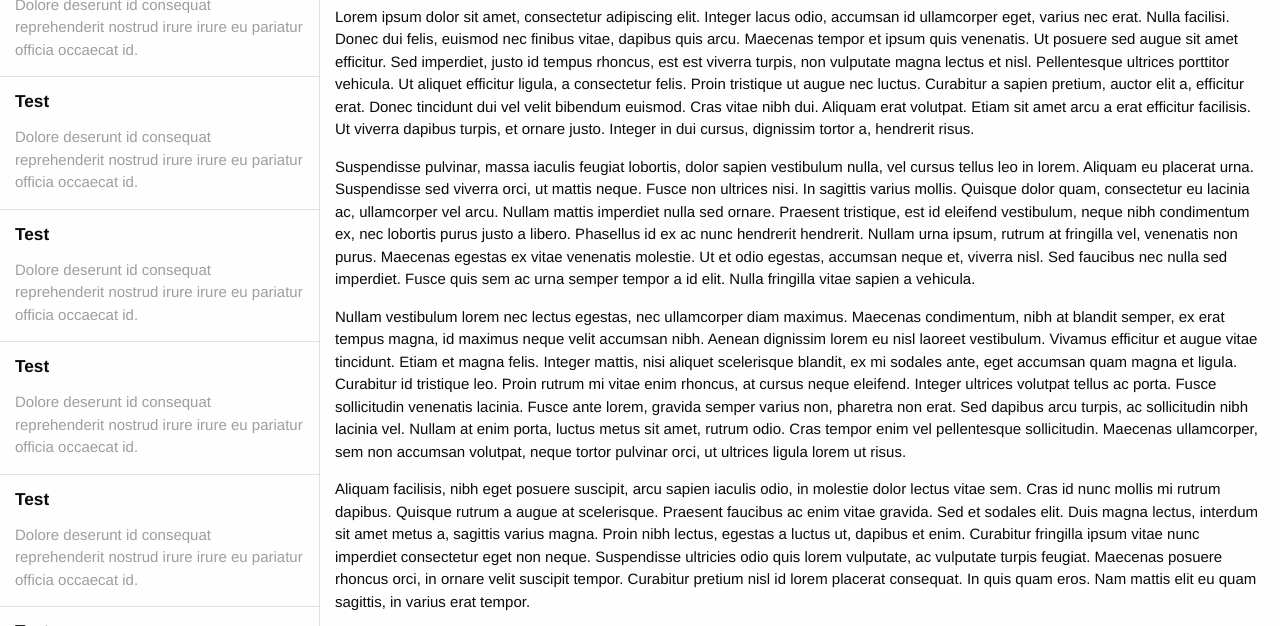
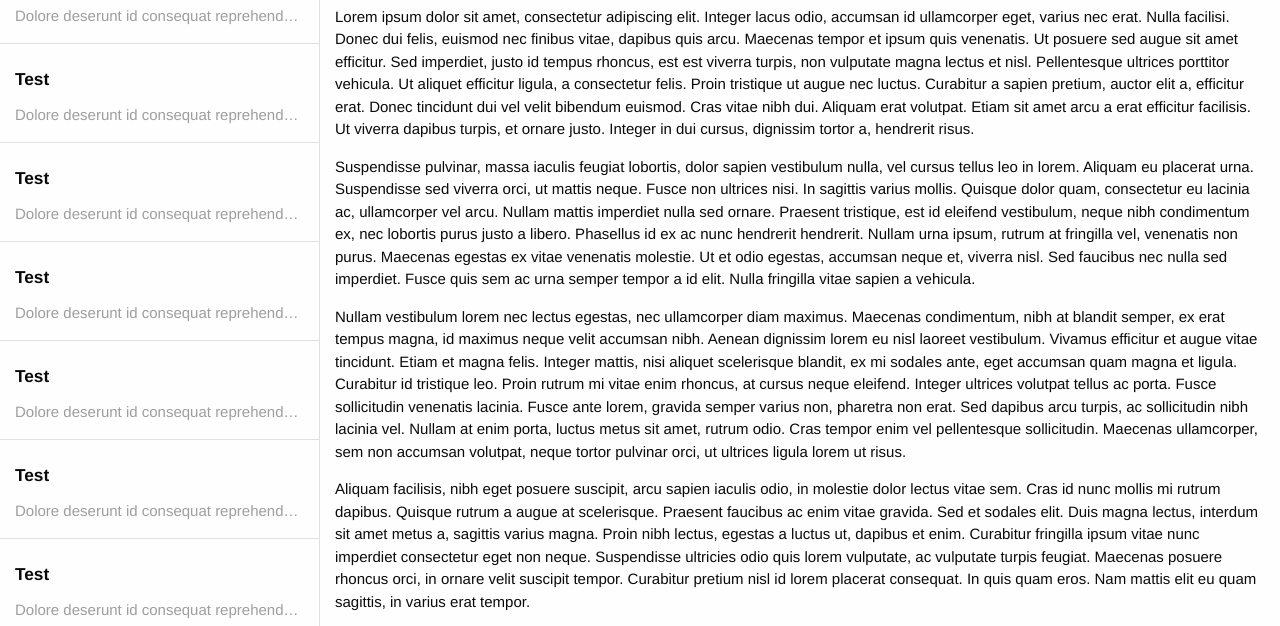
Before and after one commit to romalenskiy/todo, a plain HTML site: page index.html in a window 1280 px wide. Shown: the part 174-800 px from the top of the page. Drawn offline with Linux system fonts and the light colour scheme.

Commit message:
Added Truncating for project names and descriptions

```diff
--- a/index.html
+++ b/index.html
@@ -33,50 +33,58 @@
                     </div>
                     <div class="divider hide-for-small-only"></div>
                     <div class="project">
-                        <h6 class="project-name">Test</h6>
-                        <p class="project-description">Dolore deserunt id consequat reprehenderit nostrud irure irure
+                        <h6 class="project-name truncate">Test</h6>
+                        <p class="project-description truncate">Dolore deserunt id consequat reprehenderit nostrud
+                            irure irure
                             eu pariatur officia occaecat id.</p>
                     </div>
                     <div class="divider"></div>
                     <div class="project">
-                        <h6 class="project-name">Test</h6>
-                        <p class="project-description">Dolore deserunt id consequat reprehenderit nostrud irure irure
+                        <h6 class="project-name truncate">Test</h6>
+                        <p class="project-description truncate">Dolore deserunt id consequat reprehenderit nostrud
+                            irure irure
                             eu pariatur officia occaecat id.</p>
                     </div>
                     <div class="divider"></div>
                     <div class="project">
-                        <h6 class="project-name">Test</h6>
-                        <p class="project-description">Dolore deserunt id consequat reprehenderit nostrud irure irure
+                        <h6 class="project-name truncate">Test</h6>
+                        <p class="project-description truncate">Dolore deserunt id consequat reprehenderit nostrud
+                            irure irure
                             eu pariatur officia occaecat id.</p>
                     </div>
                     <div class="divider"></div>
                     <div class="project">
-                        <h6 class="project-name">Test</h6>
-                        <p class="project-description">Dolore deserunt id consequat reprehenderit nostrud irure irure
+                        <h6 class="project-name truncate">Test</h6>
+                        <p class="project-description truncate">Dolore deserunt id consequat reprehenderit nostrud
+                            irure irure
                             eu pariatur officia occaecat id.</p>
                     </div>
                     <div class="divider"></div>
                     <div class="project">
-                        <h6 class="project-name">Test</h6>
-                        <p class="project-description">Dolore deserunt id consequat reprehenderit nostrud irure irure
+                        <h6 class="project-name truncate">Test</h6>
+                        <p class="project-description truncate">Dolore deserunt id consequat reprehenderit nostrud
+                            irure irure
                             eu pariatur officia occaecat id.</p>
                     </div>
                     <div class="divider"></div>
                     <div class="project">
-                        <h6 class="project-name">Test</h6>
-                        <p class="project-description">Dolore deserunt id consequat reprehenderit nostrud irure irure
+                        <h6 class="project-name truncate">Test</h6>
+                        <p class="project-description truncate">Dolore deserunt id consequat reprehenderit nostrud
+                            irure irure
                             eu pariatur officia occaecat id.</p>
                     </div>
                     <div class="divider"></div>
                     <div class="project">
-                        <h6 class="project-name">Test</h6>
-                        <p class="project-description">Dolore deserunt id consequat reprehenderit nostrud irure irure
+                        <h6 class="project-name truncate">Test</h6>
+                        <p class="project-description truncate">Dolore deserunt id consequat reprehenderit nostrud
+                            irure irure
                             eu pariatur officia occaecat id.</p>
                     </div>
                     <div class="divider"></div>
                     <div class="project">
-                        <h6 class="project-name">Test</h6>
-                        <p class="project-description">Dolore deserunt id consequat reprehenderit nostrud irure irure
+                        <h6 class="project-name truncate">Test</h6>
+                        <p class="project-description truncate">Dolore deserunt id consequat reprehenderit nostrud
+                            irure irure
                             eu pariatur officia occaecat id.</p>
                     </div>
                     <div class="divider"></div>
```
Also changed, not shown: main.css.
